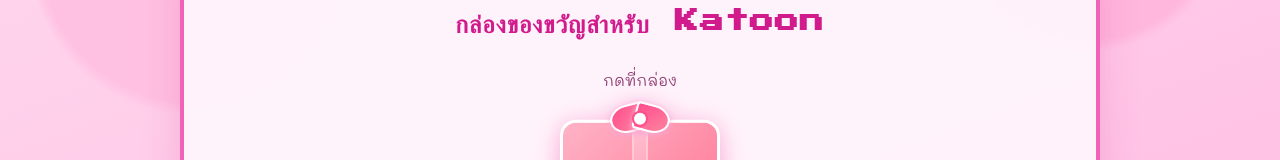
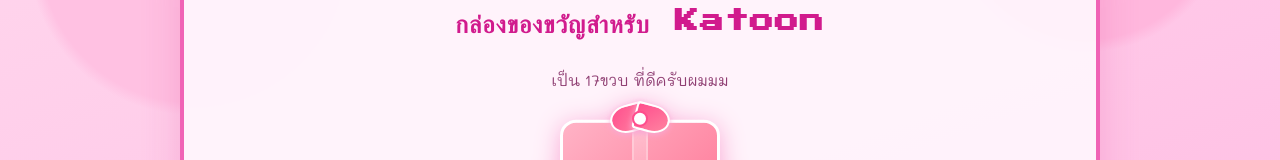
Before and after one commit to phemkub/tewsttts, a React (Vite) app: page / in a window 1280 px wide. Both pictures are taken after a click on the button "NEXT". Shown: the part 209-369 px from the top of the page. Built offline with nearby package versions, Linux system fonts and the light colour scheme.

Commit message:
Update App.tsx

```diff
--- a/src/App.tsx
+++ b/src/App.tsx
@@ -88,7 +88,7 @@ function App() {
       {step === 'gift' ? (
         <section className="panel">
           <h2 className="section-title">กล่องของขวัญสำหรับ {content.partnerName}</h2>
-          <p className="hint-text">กดที่กล่อง</p>
+          <p className="hint-text">เป็น 17ขวบ ที่ดีครับผมมม</p>
           <GiftBox onOpen={handleGiftOpened} />
         </section>
       ) : null}
```
